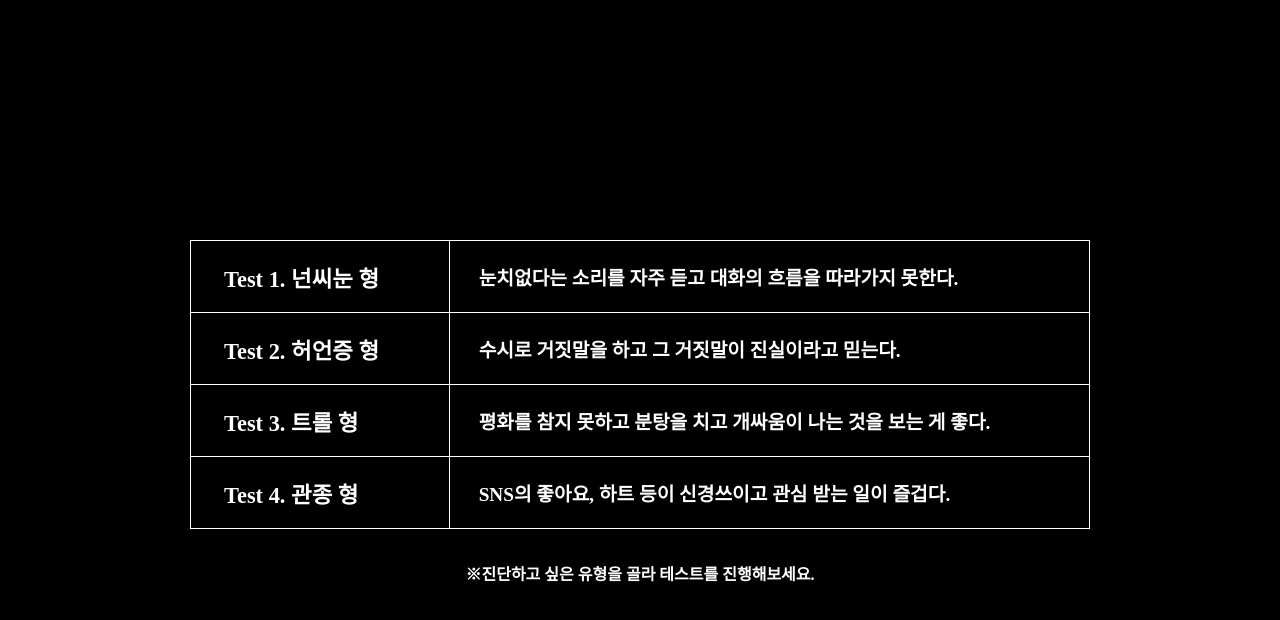
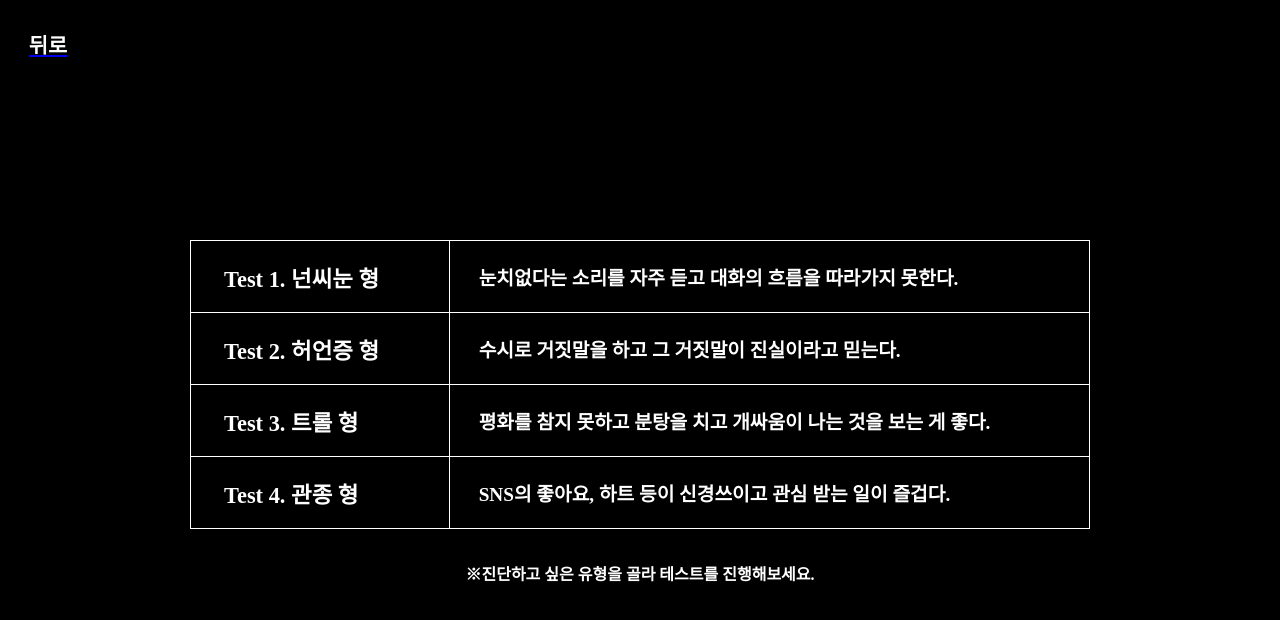
Before and after one commit to eujungk119/cyber44, a plain HTML site: page cyber-4.html in a window 1280 px wide. Drawn offline with Linux system fonts and the light colour scheme; a web font is replaced by a local one.

Commit message:
Update cyber-4.html

```diff
--- a/cyber-4.html
+++ b/cyber-4.html
@@ -349,6 +349,9 @@
 			float: right;
 		}
 
+		#back {
+			margin-left:1em; }
+
 
 
 
@@ -357,6 +360,7 @@
 </head>
 <body>
 	<section>
+		<a href="index.html"><h3 id="back">뒤로</h3></a>
 		<div id="box">
 			<table id="testtable">
 				<tr class="test" id="testno1">
```
